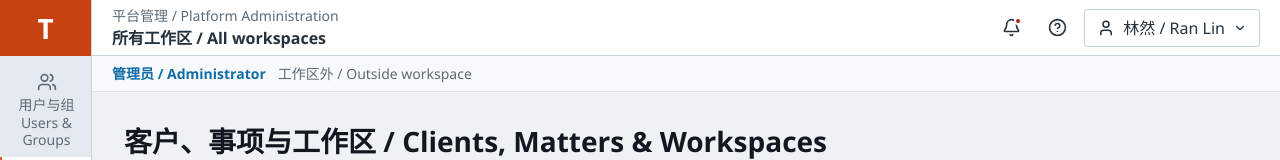
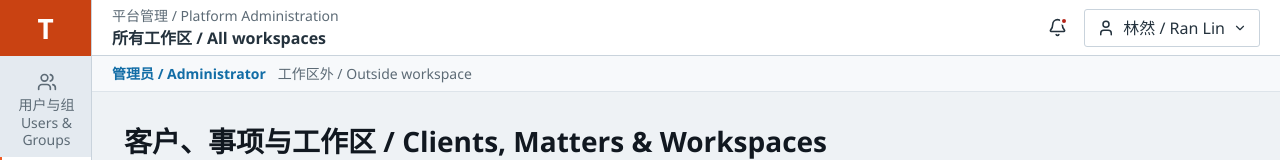
Before and after one commit to lynnzheng113-collab/FACT, a React (Vite) app: page / in a window 1280 px wide. Both pictures are taken after a click on the button "登录并继续 / Sign in & continue". Shown: the top 160 px of the page. Built offline with nearby package versions, Linux system fonts and the light colour scheme.

Commit message:
移除顶部全局帮助入口并同步需求与台账

```diff
--- a/src/App.tsx
+++ b/src/App.tsx
@@ -29,14 +29,14 @@ function PrototypeApp() {
   const [reviewOrigin, setReviewOrigin] = useState<PageId>("documents");
   const [rawImportOpen, setRawImportOpen] = useState(false);
   const [otherTab, setOtherTab] = useState<string>(copy.tasks.title);
-  const [notificationsOpen, setNotificationsOpen] = useState(false), [helpOpen, setHelpOpen] = useState(false), [userOpen, setUserOpen] = useState(false);
+  const [notificationsOpen, setNotificationsOpen] = useState(false), [userOpen, setUserOpen] = useState(false);
   const [toast, setToast] = useState<string | null>(null), [audit, setAudit] = useState<AuditRecord[]>(createAuditSamples);
   const { workspaces, activeWorkspaceId, setActiveWorkspaceId, qcPassed, setQcPassed } = useAdministration();
   const workspace = workspaces.find(item => item.id === activeWorkspaceId);
   useEffect(() => { if (!toast) return; const timer = window.setTimeout(() => setToast(null), 3200); return () => window.clearTimeout(timer); }, [toast]);
   const record = (action: string, actor = role) => { if (!actor) return; const account = copy.access.accounts[actor]; setAudit(current => [{ id: createId(), timestamp: new Date().toISOString(), user: account.name, userId: account.id, action, workspaceId: "admin", workspaceName: copy.audit.adminCase, objectType: copy.audit.userType, objectId: account.id, objectName: account.name, executionTime: 0, changes: [], details: action === copy.audit.login ? copy.audit.loginDetail : copy.audit.logoutDetail, source: "session" }, ...current]); };
   const notify = (message: string) => { setToast(message); };
-  const closeOverlays = () => { setNotificationsOpen(false); setHelpOpen(false); setUserOpen(false); };
+  const closeOverlays = () => { setNotificationsOpen(false); setUserOpen(false); };
   const navigate = (nextPage: PageId) => { if (!role || !canNavigate(role, Boolean(workspace), nextPage)) return setToast(copy.access.denied); if (nextPage === "review") setReviewOrigin(page === "batches" ? "batches" : page === "other" ? "other" : "documents"); if (nextPage !== "home") setRawImportOpen(false); setPage(nextPage); closeOverlays(); window.scrollTo({ top: 0, behavior: "auto" }); };
   const enterWorkspace = (id: string) => { const target = workspaces.find(item => item.id === id); if (!target || !role) return; setActiveWorkspaceId(id); setPage(role === "admin" ? "home" : "documents"); setRawImportOpen(false); setOtherTab(copy.tasks.title); closeOverlays(); setToast(null); window.scrollTo(0, 0); };
   const leaveWorkspace = () => { setActiveWorkspaceId(null); setPage("workspaces"); setRawImportOpen(false); closeOverlays(); setToast(null); };
@@ -60,5 +60,5 @@ function PrototypeApp() {
     production: <ProductionPage navigate={navigate} notify={notify} qcPassed={qcPassed} />,
     tasks: <TasksPage notify={notify} />, other,
   } satisfies Record<PageId, ReactNode>;
-  return <AppShell page={page} role={role} workspace={workspace} onLeave={leaveWorkspace} onLogout={logout} reviewOrigin={reviewOrigin} onPageChange={navigate} notificationsOpen={notificationsOpen} setNotificationsOpen={setNotificationsOpen} helpOpen={helpOpen} setHelpOpen={setHelpOpen} userOpen={userOpen} setUserOpen={setUserOpen}><div key={`${role}:${activeWorkspaceId ?? "platform"}`}>{canNavigate(role, Boolean(workspace), page) ? content[page] : null}</div><Toast message={toast} tone={toast && ([copy.review.validation, copy.documents.lockedMessage, copy.redaction.blocked, copy.production.blocked, copy.access.denied] as readonly string[]).includes(toast) ? "danger" : "success"} onClose={() => setToast(null)} /></AppShell>;
+  return <AppShell page={page} role={role} workspace={workspace} onLeave={leaveWorkspace} onLogout={logout} reviewOrigin={reviewOrigin} onPageChange={navigate} notificationsOpen={notificationsOpen} setNotificationsOpen={setNotificationsOpen} userOpen={userOpen} setUserOpen={setUserOpen}><div key={`${role}:${activeWorkspaceId ?? "platform"}`}>{canNavigate(role, Boolean(workspace), page) ? content[page] : null}</div><Toast message={toast} tone={toast && ([copy.review.validation, copy.documents.lockedMessage, copy.redaction.blocked, copy.production.blocked, copy.access.denied] as readonly string[]).includes(toast) ? "danger" : "success"} onClose={() => setToast(null)} /></AppShell>;
 }
--- a/src/components/AppShell.tsx
+++ b/src/components/AppShell.tsx
@@ -6,7 +6,6 @@ import {
   ArrowLeft,
   Files,
   FolderCog,
-  HelpCircle,
   Home,
   ListTodo,
   Menu,
@@ -44,8 +43,6 @@ export function AppShell({
   children,
   notificationsOpen,
   setNotificationsOpen,
-  helpOpen,
-  setHelpOpen,
   userOpen,
   setUserOpen,
 }: {
@@ -55,8 +52,6 @@ export function AppShell({
   children: ReactNode;
   notificationsOpen: boolean;
   setNotificationsOpen: (open: boolean) => void;
-  helpOpen: boolean;
-  setHelpOpen: (open: boolean) => void;
   userOpen: boolean;
   setUserOpen: (open: boolean) => void;
 }) {
@@ -104,9 +99,6 @@ export function AppShell({
               <Bell size={19} />
               <span className="notification-dot" />
             </IconButton>
-            <IconButton label={copy.common.help} onClick={() => setHelpOpen(!helpOpen)} active={helpOpen}>
-              <HelpCircle size={19} />
-            </IconButton>
             <button type="button" className="user-button" onClick={() => setUserOpen(!userOpen)}>
               <User size={18} aria-hidden="true" />
               <span>{copy.access.accounts[role].name}</span>
@@ -125,14 +117,6 @@ export function AppShell({
                   </button>
                 ))}
               </div>
-            </div>
-          )}
-
-          {helpOpen && (
-            <div className="popover popover--help">
-              <h2>{copy.overlays.helpTitle}</h2>
-              <p>{copy.overlays.helpText}</p>
-              <p className="popover__note">{copy.overlays.noBackend}</p>
             </div>
           )}
 
--- a/src/constants/copy.ts
+++ b/src/constants/copy.ts
@@ -92,7 +92,6 @@ export const copy = {
     open: "打开 / Open",
     details: "详情 / Details",
     notifications: "通知 / Notifications",
-    help: "帮助 / Help",
     userOptions: "用户选项 / User options",
     openImport: "打开导入 / Open import",
   },
@@ -4423,9 +4422,6 @@ export const copy = {
     ],
     userTitle: "用户选项 / User Options",
     userItems: ["个人资料 / Profile", "界面偏好 / Preferences", "键盘快捷键 / Keyboard shortcuts", "退出 / Sign out"],
-    helpTitle: "原型说明 / Prototype Help",
-    helpText: "使用左侧导航体验完整流程；点击顶部返回按钮可回到工作区列表。 / Use the left navigation to explore the workflow and the top back button to return to the workspace list.",
-    noBackend: "这是可交互的前端原型，操作只改变当前浏览器中的演示状态。 / This is an interactive front-end prototype; actions only change demo state in this browser session.",
   },
   toasts: {
     generic: "操作已完成 / Action completed",
```
Also changed, not shown: 7 other files (tests, documents, lock files or other folders).
